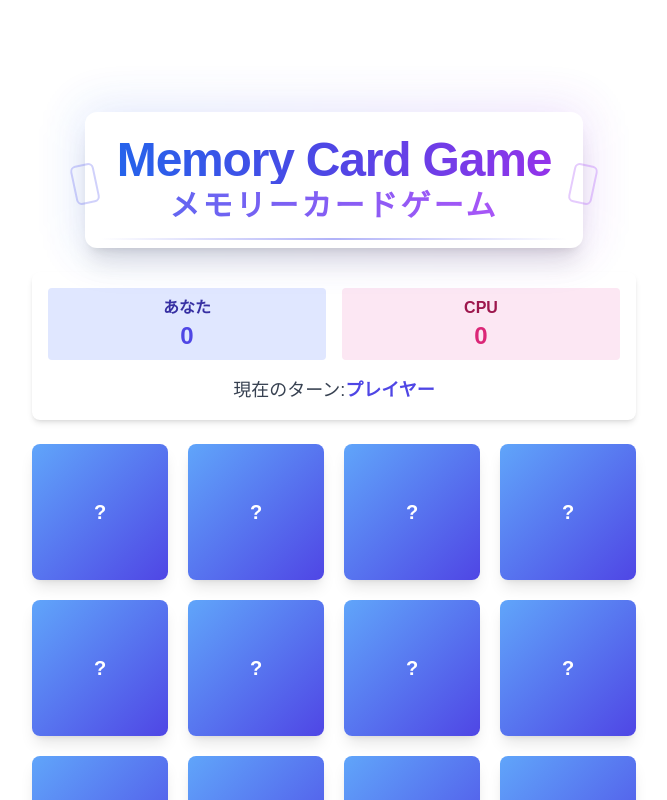
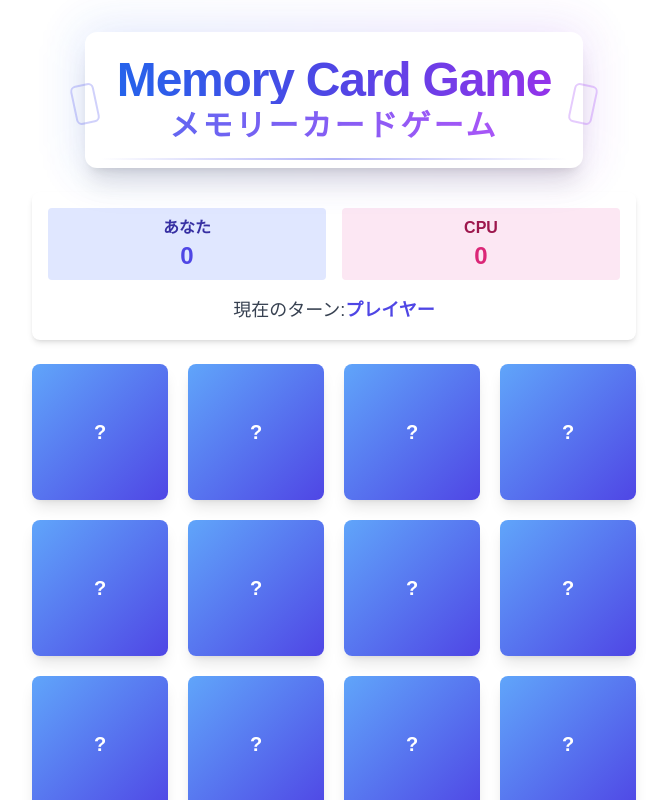
Before and after one commit to AlpineHunter/memory-magic-game, a Next.js app: page / in a window 1280 px wide. Shown: the top 800 px of the page, without its empty margins (306-973 px from the left). Built offline with nearby package versions, Linux system fonts and the light colour scheme.

Commit message:
パディング変更

```diff
--- a/src/app/page.tsx
+++ b/src/app/page.tsx
@@ -7,7 +7,7 @@
  */
 export default function Home() {
   return (
-    <main className='flex min-h-screen flex-col items-center justify-between p-24'>
+    <main className='flex min-h-screen flex-col items-center justify-between p-4'>
       {/* ゲームボードコンポーネントをレンダリング */}
       <GameBoard />
     </main>
```
